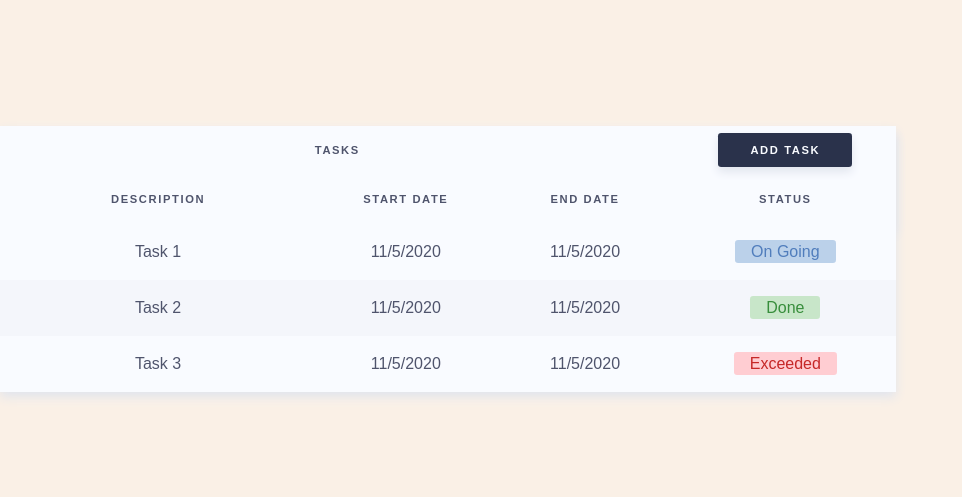
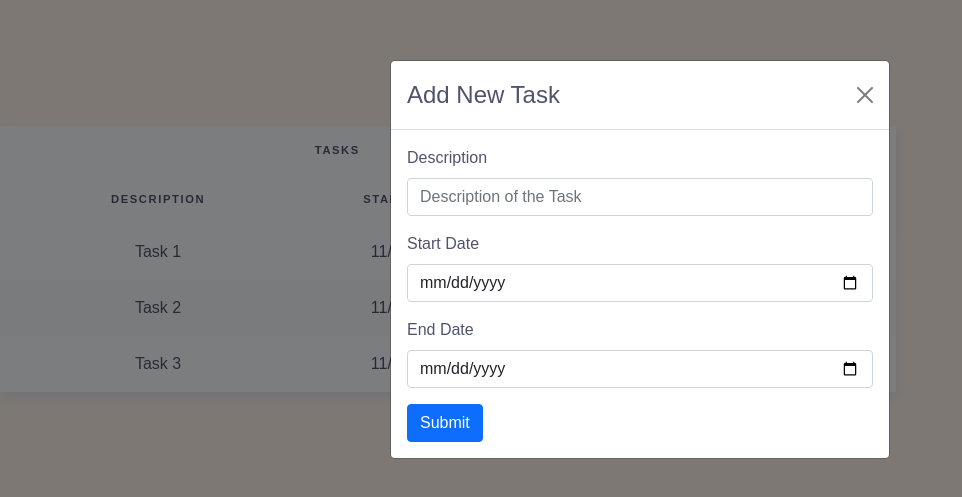
Before and after one commit to MehmetSecgin/Tasks-App-Django-React, a React (Create React App) app in the folder react/frontend/: page / in a window 1280 px wide. Shown: the part 141-638 px from the top of the page, without its empty margins (0-962 px from the left). Built offline with nearby package versions, Linux system fonts and the light colour scheme.

Commit message:
Added Modal for Add Tasks

```diff
--- a/react/frontend/src/App.js
+++ b/react/frontend/src/App.js
@@ -1,8 +1,9 @@
 import { Component } from "react";
+import "bootstrap/dist/css/bootstrap.min.css"; // Required for styling the Modals
+import "./App.scss";
 import AllTasks from "./components/allTasks";
 import ModalDelete from "./components/modalDelete";
-import "bootstrap/dist/css/bootstrap.min.css"; // Required for styling the Modals
-import "./App.scss";
+import ModalAdd from "./components/modalAdd";
 
 class App extends Component {
   constructor(props) {
@@ -31,16 +32,14 @@ class App extends Component {
           status: "Exceeded",
         },
       ],
-      modals: {
-        add: {
-          name: "add",
-          show: true,
-        },
       delete: {
         name: "delete",
         show: false,
         id: "",
       },
+      add: {
+        name: "add",
+        show: true,
       },
     };
 
@@ -51,32 +50,29 @@ class App extends Component {
   // Added the id field here for future use. Going to need it for the delete api call.
   startDelete(task) {
     this.setState({
-      modals: {
       delete: {
         name: "delete",
         id: task.id,
         show: true,
       },
-      },
     });
   }
 
-  handleShowModal = (modal) => {
+  handleShowModal = (modalName) => {
+    console.log("Closing Modal: ", modalName);
     this.setState({
-      modals: {
-        [modal]: {
+      [modalName]: {
+        name:[modalName],
         show: true,
-        },
       },
     });
   };
-  handleHideModal = (modal) => {
-    console.log(modal);
+  handleHideModal = (modalName) => {
+    console.log("Closing Modal: ", modalName);
     this.setState({
-      modals: {
-        [modal]: {
+      [modalName]: {
+        name:[modalName],
         show: false,
-        },
       },
     });
   };
@@ -95,15 +91,13 @@ class App extends Component {
   render() {
     return (
       <div className="App">
-        {/* <ModalAdd modal={this.state.modals.add} /> */}
-        <ModalDelete
-          modal={this.state.modals.delete}
-          onClose={this.handleHideModal}
-        />
+        <ModalAdd modal={this.state.add} onClose={this.handleHideModal} />
+        <ModalDelete modal={this.state.delete} onClose={this.handleHideModal} />
         <AllTasks
           tasks={this.state.tasks}
           onStateChange={this.handleStateChange}
           onDelete={this.startDelete}
+          onAdd={this.handleShowModal}
         />
       </div>
     );
--- a/react/frontend/src/components/allTasks.jsx
+++ b/react/frontend/src/components/allTasks.jsx
@@ -3,7 +3,7 @@ import Task from "./task";
 
 class AllTasks extends Component {
   render() {
-    const { tasks, onStateChange,onDelete } = this.props;
+    const { tasks, onStateChange, onDelete, onAdd } = this.props;
     return (
       <div>
         <table>
@@ -11,7 +11,7 @@ class AllTasks extends Component {
             <tr className="table-header">
               <th colSpan="3">Tasks</th>
               <th className="addTask">
-                <span>Add Task</span>
+                <span onClick={() => onAdd("add")}>Add Task</span>
               </th>
             </tr>
             <tr>
--- /dev/null
+++ b/react/frontend/src/components/modalAdd.jsx
@@ -0,0 +1,46 @@
+import React, { Component } from "react";
+import { Modal, Button, Form } from "react-bootstrap";
+
+class modalAdd extends Component {
+  render() {
+    const { modal, onClose } = this.props;
+    console.log("ADD MODAL:", modal);
+    return (
+      <Modal show={modal.show} onHide={() => onClose(modal.name)} centered>
+        <Modal.Header closeButton>
+          <Modal.Title>Add New Task</Modal.Title>
+        </Modal.Header>
+        <Modal.Body>
+          <Form>
+            <Form.Group className="mb-3" controlId="formDescription">
+              <Form.Label>Description</Form.Label>
+              <Form.Control
+                name="description"
+                type="text"
+                placeholder="Description of the Task"
+              />
+            </Form.Group>
+
+            <Form.Group className="mb-3" controlId="formStartDate">
+              <Form.Label>Start Date</Form.Label>
+              <Form.Control name="startDate" type="date" />
+            </Form.Group>
+            <Form.Group className="mb-3" controlId="formEndDate">
+              <Form.Label>End Date</Form.Label>
+              <Form.Control name="endDate" type="date" />
+            </Form.Group>
+            <Button
+              onClick={() => onClose(modal.name)}
+              variant="primary"
+              type="submit"
+            >
+              Submit
+            </Button>
+          </Form>
+        </Modal.Body>
+      </Modal>
+    );
+  }
+}
+
+export default modalAdd;
--- a/react/frontend/src/components/modalDelete.jsx
+++ b/react/frontend/src/components/modalDelete.jsx
@@ -3,18 +3,15 @@ import { Modal, Button } from "react-bootstrap";
 
 class modalDelete extends Component {
   render() {
-      const { modal} = this.props;
-      console.log("MODAL: ",modal)
+    const { modal, onClose } = this.props;
     return (
-        <Modal show={modal.show} onHide={() => this.props.onClose(modal.name)} centered>
+      <Modal show={modal.show} onHide={() => onClose(modal.name)} centered>
         <Modal.Header closeButton>
           <Modal.Title>Delete Task</Modal.Title>
         </Modal.Header>
         <Modal.Footer>
-              <Button  variant="danger">
-                  Yes, Delete
-              </Button>
-              <Button onClick={() => this.props.onClose(modal.name)} variant="secondary">
+          <Button variant="danger">Yes, Delete</Button>
+          <Button onClick={() => onClose(modal.name)} variant="secondary">
             No, I changed My Mind
           </Button>
         </Modal.Footer>
```
Lines whose indentation alone changed are shown as unchanged.
